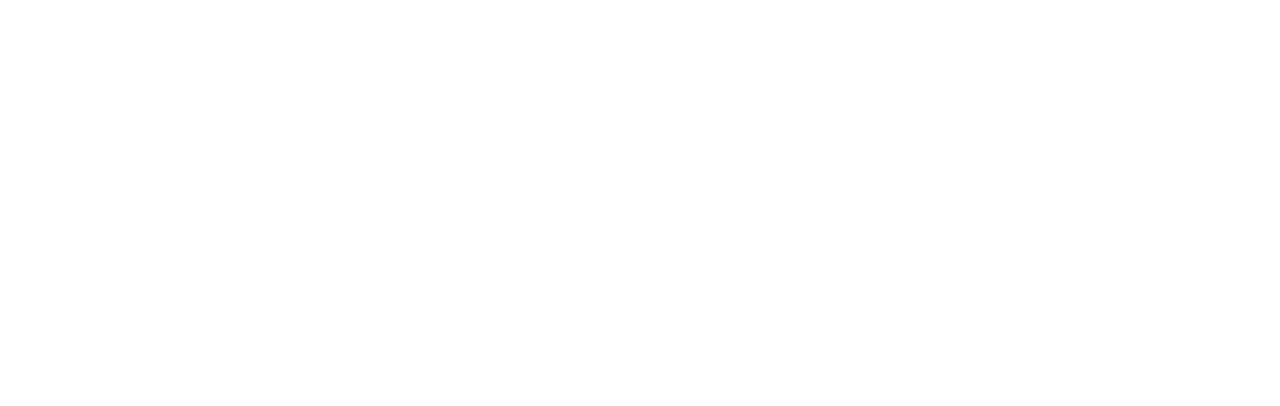
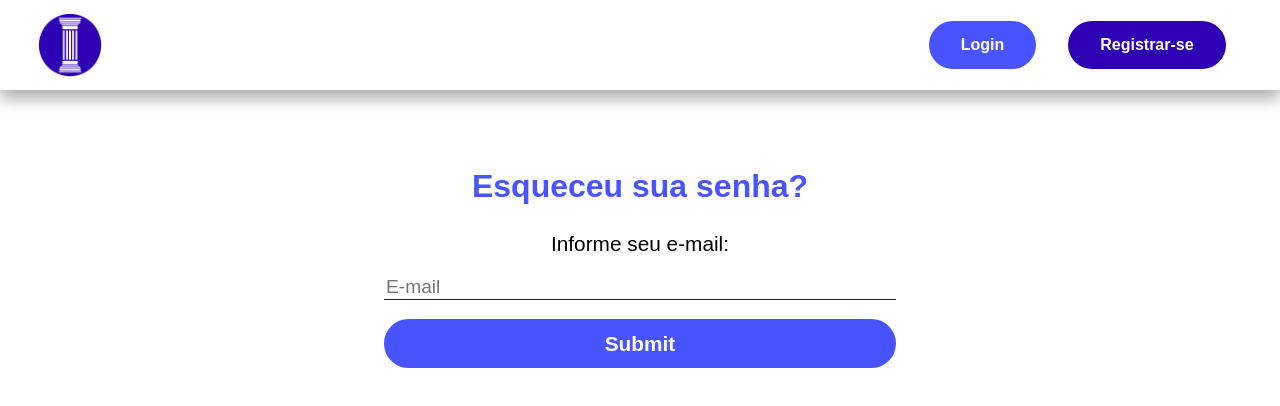
Before and after one commit to NicolasCoiado/platoni-frontend, a Vue app: page /recuperacao in a window 1280 px wide. Before the commit this address had no page. Shown: the top 406 px of the page. Built offline with nearby package versions, Linux system fonts and the light colour scheme.

Commit message:
Finalizando redefinição de senhas.

```diff
--- a/src/components/FormLogin.vue
+++ b/src/components/FormLogin.vue
@@ -5,7 +5,7 @@
         <input v-model="email" class="campo-input" placeholder="E-mail" type="email"  name="email" autocomplete="email" required/>
         <input v-model="senha" class="campo-input" placeholder="Senha" type="password" name="senha" autocomplete="current-password" required/>
         <Mensagem msg="E-mail ou senha incorretos." classe="erro" v-show="incorreto"/>
-        <router-link class="a-esqueci" to="/">Esqueceu sua senha?</router-link>
+        <router-link class="a-esqueci" to="/recuperacao">Esqueceu sua senha?</router-link>
         <input class="btn-submit" type="submit"/>
         <div class="area-registrar">
           <p>Ainda não tem uma conta?</p>
--- a/src/components/GaleriaCertificados.vue
+++ b/src/components/GaleriaCertificados.vue
@@ -70,7 +70,6 @@
   align-items: center;
 }
 .galeria{
-    width: 80vw;
   display: flex;
   flex-direction: row;
   justify-content:center;
@@ -87,8 +86,25 @@
 .cert{
   background-size: cover;
   background-position: center;
+}
+@media screen and (min-width: 500px){
+  .galeria{
+    width: 80vw;
+  }
+  .cert{
     width: 20em;
     height: 15em;
     margin: 1vw;
   }
+}@media screen and (max-width: 499px){
+    .galeria{
+      width: 95vw;
+    }
+    .cert{
+    width: 20em;
+    height: 10em;
+    margin: 2vw;
+  }
+}
+
 </style>
--- a/src/components/Mensagem.vue
+++ b/src/components/Mensagem.vue
@@ -1,5 +1,5 @@
 <template>
-    <p :class="classe === 'erro' ? 'erro' : classe === 'normal' ? 'normal' : ''">{{msg}}</p>
+    <p :class="classe === 'erro' ? 'erro' : classe === 'sucesso' ? 'sucesso' : ''">{{msg}}</p>
 </template>
 <script>
     export default {
@@ -15,4 +15,21 @@
         font-style: italic;
         color:brown;
     }
+    .sucesso{
+        color:#2D00B4;
+        text-align: center;
+    }
+    @media screen and (min-width: 1000px){
+        .sucesso{
+            font-size: 150%;
+            margin: 8% 10%;
+        }
+    }
+    @media screen and (max-width: 999px){
+        .sucesso{
+            font-size: 110%;
+            margin: 15% 5%;
+        }
+    }
+
 </style>
--- /dev/null
+++ b/src/components/SenhaPrimeiro.vue
@@ -0,0 +1,121 @@
+<template>
+    <div class="area-passo-um">
+        <h1>Esqueceu sua senha?</h1>
+        <p>Informe seu e-mail:</p>
+        <form @submit="formEmail">
+            <input v-model="email" class="campo-input" placeholder="E-mail" type="email"  name="email" autocomplete="email" id="email" required/>
+            <Mensagem msg="Houve um erro, tente novamente." classe="erro" v-show="erro"/>
+            <input class="btn-submit" type="submit"/>
+        </form>
+    </div>
+</template>
+<script>
+import axios from "axios";
+import Mensagem from "./Mensagem.vue";
+import {useStore} from "../store/store.js";
+
+export default {
+    name: 'SenhaPrimeiro',
+    data(){
+        return{
+            email: null,
+            erro: false
+        }
+    },
+    components:{
+        Mensagem
+    },
+    methods:{
+        async formEmail(e) {
+            e.preventDefault()
+            const api = import.meta.env.VITE_API
+
+            const dados ={
+                email: this.email
+            }
+
+            const store = useStore()
+
+            axios
+            .put(api+"recuperacao", dados)
+            .then((res) => {
+                store.setEmail(this.email)
+                this.$emit("sent")
+                console.log(res.data.msg)
+            })
+            .catch((error) => {
+                console.log(error.response.data.msg)
+                this.erro = true
+            })
+        }
+    }
+}
+</script>
+<style scoped>
+form{
+    display: flex;
+    flex-direction: column;
+}
+h1{
+    font-weight: bold;
+    color: #4854ff;
+}
+.campo-input{
+    outline: none;
+    border-top: none;
+    border-left: none;
+    border-right: none;
+    border-bottom: #1f1f1f solid 0.1em;
+    margin-bottom: 2em;
+}
+.btn-submit{
+    background-color: #4854ff;
+    color: #FFFF;
+    border: none;
+    font-weight: bold;
+    border-radius: 1.4em;
+}
+
+@media screen and (min-width: 1000px){
+    .area-passo-um{
+        text-align: center;
+        margin: 5em 30%;
+    }
+
+    h1{
+        font-size: 200%;
+        margin-bottom: 1em;
+    }
+    p{
+        margin-bottom: 1em;
+        font-size: 1.3em;
+    }
+    .btn-submit{
+      font-size: 1.3em;
+      padding: 0.6em;
+    }
+    .campo-input{
+      font-size: 1.2em;
+      margin-bottom: 1em;
+    }
+}
+@media screen and (max-width: 999px){
+    .area-passo-um{
+        text-align: center;
+        margin: 20% 10%;
+    }
+    h1{
+        font-size: 130%;
+        margin-bottom: 1em;
+    }
+    p{
+        margin-bottom: 1em;
+        font-size: 1.1em;
+    }
+    .btn-submit{
+      font-size: 1.1em;
+      padding: 0.6em;
+      margin-bottom: 1.5em;
+    }
+}
+</style>
--- /dev/null
+++ b/src/components/SenhaSegundo.vue
@@ -0,0 +1,118 @@
+<template>
+    <div class="area-passo-dois">
+        <p>Informe o código abaixo:</p>
+        <form @submit="formToken">
+            <input v-model="token" class="campo-input" type="text"  name="Código" autocomplete="Código" id="Código" placeholder="Código" required/>
+            <input v-model="senha" class="campo-input" type="password"  name="Senha" autocomplete="Senha" id="Senha" placeholder="Nova senha" required/>
+            <input v-model="confsenha" class="campo-input" type="password"  name="Confirmação senha" autocomplete="Confirmação senha" id="Confirmação senha" placeholder="Confirme a nova senha" required/>
+            <Mensagem :msg="mensagem" classe="erro" v-show="erro"/>
+            <input class="btn-submit" type="submit"/>
+        </form>
+    </div>
+</template>
+<script>
+import axios from "axios";
+import Mensagem from "./Mensagem.vue";
+import {useStore} from "../store/store.js";
+
+export default {
+    name: 'SenhaSegundo',
+    data(){
+        return{
+            email: null,
+            token: null,
+            senha: null,
+            confsenha: null,
+            erro: false,
+            mensagem: null
+        }
+    },
+    components:{
+        Mensagem
+    },
+    mounted(){
+        const store = useStore()
+        this.email = store.verEmail
+    },
+    methods:{
+        formToken(e) {
+            e.preventDefault()
+            const api = import.meta.env.VITE_API
+
+            if(this.senha === this.confsenha){
+                const dados ={
+                    email: this.email,
+                    token: this.token,
+                    senha: this.senha
+                }
+
+                axios
+                .put(api+"reset_senha", dados)
+                .then((res) => {
+                    console.log(res.data.msg)
+                    this.$emit("reset")
+                })
+                .catch((error) => {
+                    console.log(error.response.data.msg)
+                    this.mensagem = error.response.data.msg
+                    this.erro = true
+                })
+            }else{
+                this.mensagem = "As senhas devem ser iguais."
+                this.erro = true
+            }
+        }
+    }
+}
+</script>
+<style scoped>
+form{
+    display: flex;
+    flex-direction: column;
+}
+p{
+    color: black;
+    text-align: center;
+    margin-bottom: 2em;
+}
+.campo-input{
+    outline: none;
+    border-top: none;
+    border-left: none;
+    border-right: none;
+    border-bottom: #1f1f1f solid 0.1em;
+    margin-bottom: 2em;
+}
+.btn-submit{
+    background-color: #4854ff;
+    color: #FFFF;
+    border: none;
+    font-weight: bold;
+    border-radius: 1.4em;
+}
+@media screen and (min-width: 1000px){
+    .area-passo-dois{
+        text-align: center;
+        margin: 5em 30%;
+    }
+    .btn-submit{
+      font-size: 1.3em;
+      padding: 0.6em;
+    }
+    .campo-input{
+      font-size: 1.2em;
+      margin-bottom: 1em;
+    }
+}
+@media screen and (max-width: 999px){
+    .area-passo-dois{
+        text-align: center;
+        margin: 0% 10%;
+    }
+    .btn-submit{
+      font-size: 1.1em;
+      padding: 0.6em;
+      margin-bottom: 1.5em;
+    }
+}
+</style>
--- a/src/router/index.js
+++ b/src/router/index.js
@@ -2,6 +2,7 @@ import { createRouter, createWebHistory } from "vue-router";
 import Login from "../views/Login.vue";
 import CadastroUsuario from "../views/CadastroUsuario.vue";
 import Certificados from "../views/Certificados.vue";
+import Recuperacao from "../views/Recuperacao.vue";
 
 const routes = [
   {
@@ -19,6 +20,11 @@ const routes = [
     name: "Certificados",
     component: Certificados,
   },
+  {
+    path: "/recuperacao",
+    name: "Recuperacao",
+    component: Recuperacao,
+  },
 ];
 
 const router = createRouter({
--- a/src/store/store.js
+++ b/src/store/store.js
@@ -4,16 +4,23 @@ export const useStore = defineStore("store", {
   state() {
     return {
       token: null,
+      email: null,
     };
   },
   getters: {
     verToken() {
       return this.token;
     },
+    verEmail() {
+      return this.email;
+    },
   },
   actions: {
     setToken(value) {
       this.token = value;
     },
+    setEmail(value) {
+      this.email = value;
+    },
   },
 });
--- /dev/null
+++ b/src/views/Recuperacao.vue
@@ -0,0 +1,49 @@
+<template>
+    <Navbar />
+    <body>
+        <SenhaPrimeiro v-if="send" @sent="onSend" />
+        <div v-show="!reset" v-else="!send">
+            <Mensagem  msg="Enviamos um código de redefinição para o seu e-mail." classe="sucesso"/>
+            <SenhaSegundo @reset="onReset"/>
+        </div>
+        <Mensagem  v-show="reset" msg="Sua senha foi redefinida!" classe="sucesso"/>
+    </body>
+</template>
+<script>
+import Navbar from "../components/Navbar.vue";
+import SenhaPrimeiro from "../components/SenhaPrimeiro.vue";
+import SenhaSegundo from "../components/SenhaSegundo.vue";
+import Mensagem from "../components/Mensagem.vue";
+
+export default {
+    name: 'Recuperacao',
+    data(){
+        return{
+            send: true,
+            reset: false
+        }
+    },
+    components:{
+        Navbar,
+        SenhaPrimeiro,
+        SenhaSegundo,
+        Mensagem
+    },
+    methods:{
+        onSend(){
+            this.send = false
+        },
+        onReset(){
+            this.reset = true
+            setTimeout(() => {
+                this.$router.push({ path: "/" });
+            }, 3000);
+        }
+    }
+}
+</script>
+<style scoped>
+*{
+font-family: Arial, Helvetica, sans-serif;
+}
+</style>
```
Lines whose indentation alone changed are shown as unchanged.
